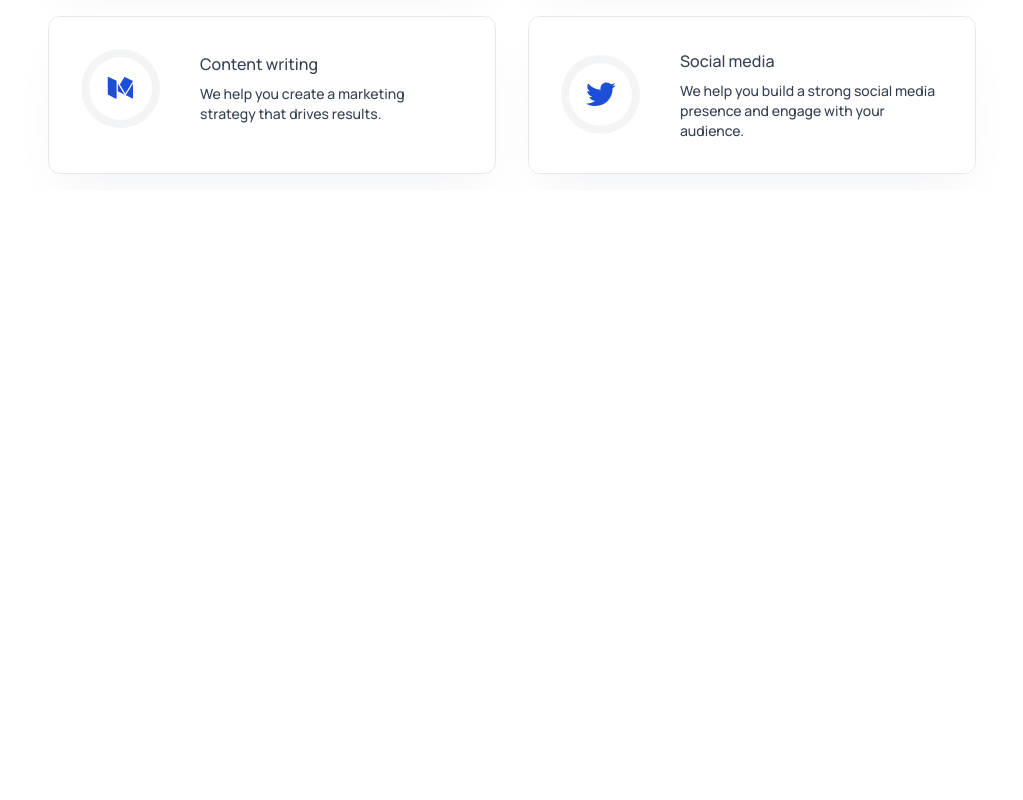
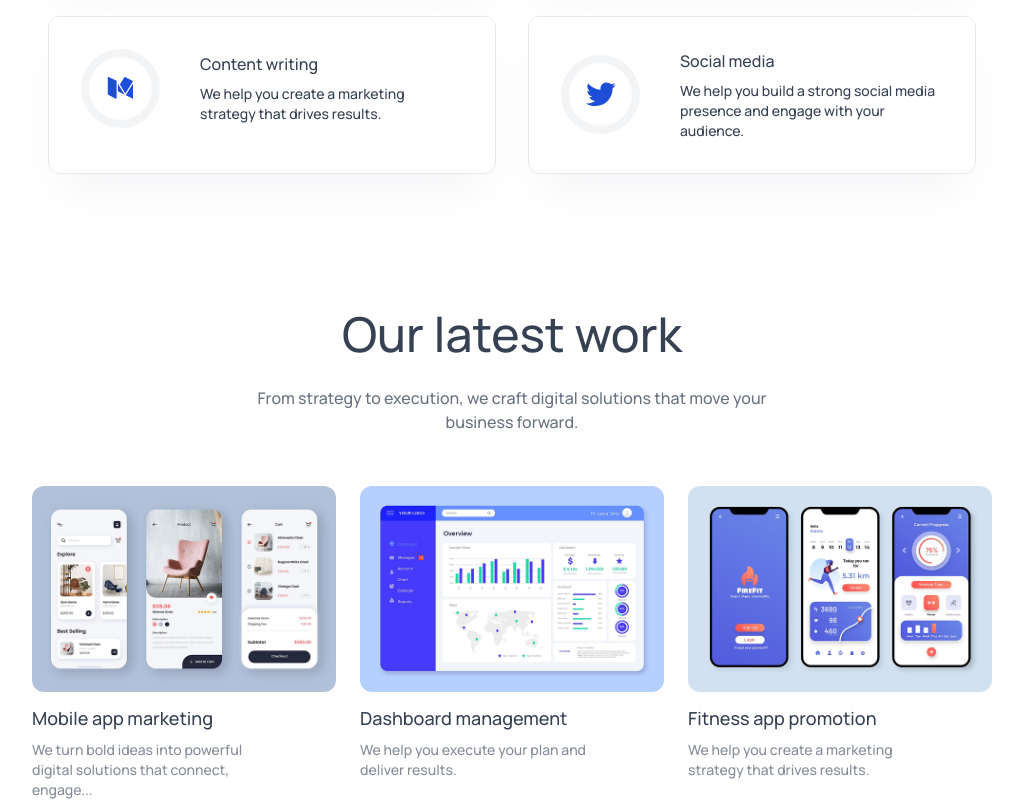
Before and after one commit to MAbdurahman/reactjs-modern-website, a React (Vite) app: page / in a window 1280 px wide. Shown: the part 1830-2630 px from the top of the page, without its empty margins (128-1151 px from the left). Before the commit the page ends 2020 px from the top, so only its background shows below. Built offline with nearby package versions, Linux system fonts and the light colour scheme.

Commit message:
Add and complete src/components/OurWorkComponent.jsx

```diff
--- a/src/app/App.jsx
+++ b/src/app/App.jsx
@@ -3,6 +3,7 @@
 import HeroComponent from '../components/HeroComponent.jsx';
 import TrustByComponent from '../components/TrustByComponent.jsx';
 import ServicesComponent from '../components/ServicesComponent.jsx';
+import OurWorkComponent from '../components/OurWorkComponent.jsx';
 
 
 export default function App() {
@@ -14,6 +15,7 @@
          <HeroComponent />
          <TrustByComponent />
          <ServicesComponent />
+         <OurWorkComponent />
       </div>
 
    );
--- /dev/null
+++ b/src/components/OurWorkComponent.jsx
@@ -0,0 +1,53 @@
+import React from 'react';
+import TitleComponent from './TitleComponent.jsx';
+import assets from '../assets/assets.js';
+import {motion} from 'motion/react';
+
+
+
+export default function OurWorkComponent() {
+
+   const title = 'Our latest work';
+   const description = 'From strategy to execution, we craft digital solutions that move your business forward.';
+   const workData = [
+      {
+         title: 'Mobile app marketing',
+         description: 'We turn bold ideas into powerful digital solutions that connect, engage...',
+         image: assets.work_mobile_app
+      },
+      {
+         title: 'Dashboard management',
+         description: 'We help you execute your plan and deliver results.',
+         image: assets.work_dashboard_management
+      },
+      {
+         title: 'Fitness app promotion',
+         description: 'We help you create a marketing strategy that drives results.',
+         image: assets.work_fitness_app
+      },
+   ]
+
+   return (
+      <div id='our-work' className='flex flex-col items-center gap-7 px-4 sm:px-12 lg:px-24 xl:px-40 pt-30 text-gray-700 dark:text-white'>
+
+         <TitleComponent title={title} description={description} />
+
+         <div className='grid sm:grid-cols-2 lg:grid-cols-3 gap-6 w-full max-w-5xl'>
+            {
+               workData.map((work, index)=>(
+                  <motion.div
+                     initial={{ opacity: 0, y: 30 }}
+                     whileInView={{ opacity: 1, y: 0 }}
+                     transition={{ duration: 0.5, delay: index * 0.2 }}
+                     viewport={{ once: true }}
+                     key={index} className='hover:scale-102 duration-500 transition-all cursor-pointer'>
+                     <img src={work.image} className='w-full rounded-xl' alt="" />
+                     <h3 className='mt-3 mb-2 text-lg font-semibold'>{work.title}</h3>
+                     <p className='text-sm opacity-60 w-5/6'>{work.description}</p>
+                  </motion.div>
+               ))
+            }
+         </div>
+      </div>
+   );
+}
```
